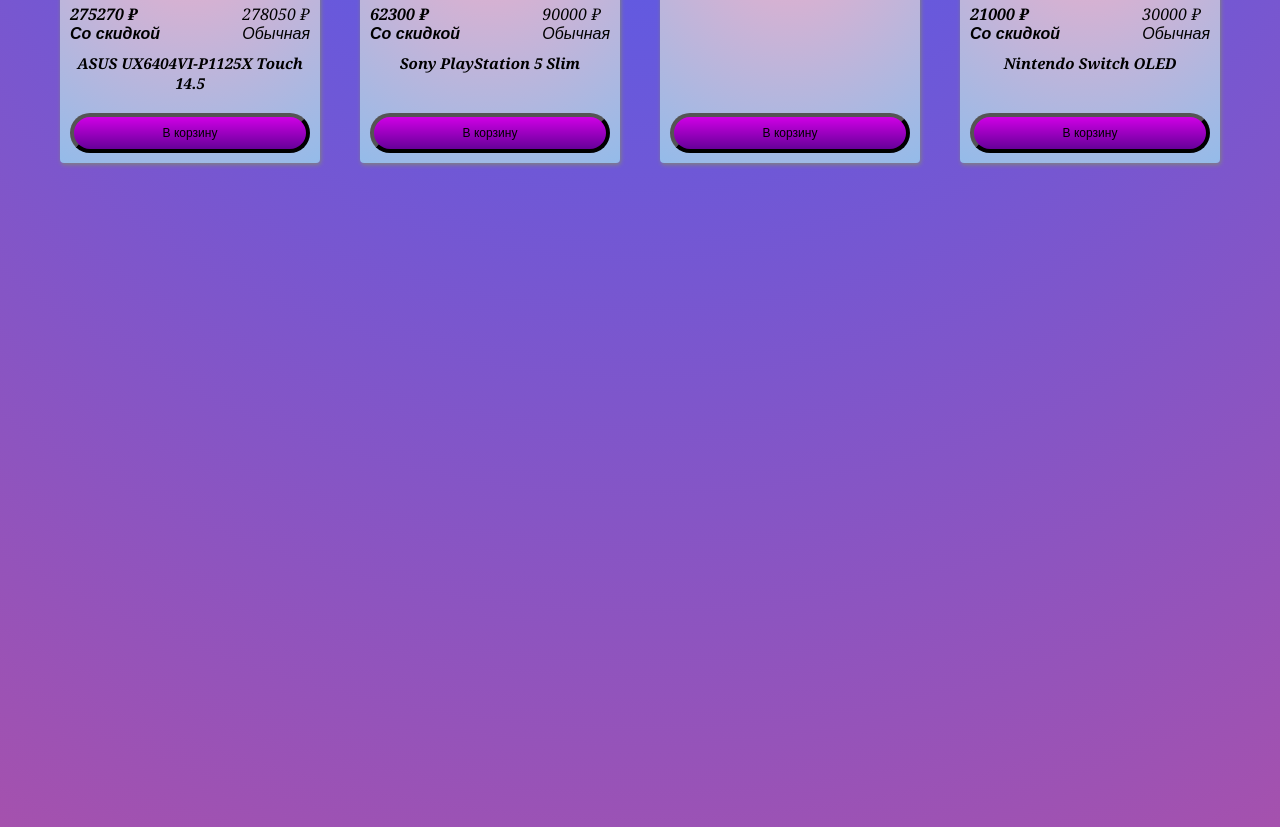
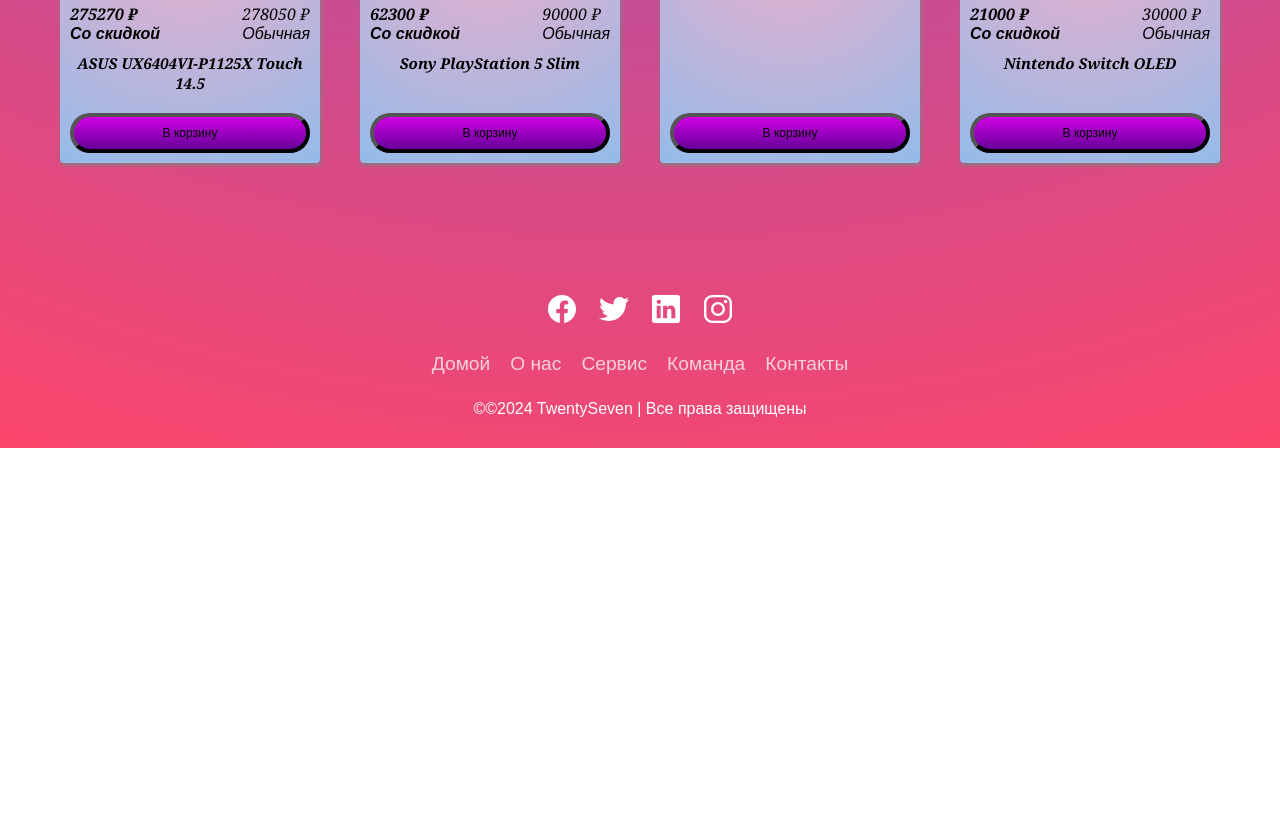
Before and after one commit to Garifchik27/TwSv, a plain HTML site: page index.html in a window 1280 px wide. Shown: the part 3233-4060 px from the top of the page. After the commit the page ends 3681 px from the top, so only its background shows below. Drawn offline with nearby package versions, Linux system fonts and the light colour scheme.

Commit message:
Add files via upload

```diff
--- a/CSS/style.css
+++ b/CSS/style.css
@@ -111,10 +111,6 @@
     transform: scale(1);
 }
 
-.footer{
-    margin: 2000px 0 0 0;
-
-}
 
 .card {
     /* width: 225px; */
@@ -443,3 +439,124 @@
 
 
 * {box-sizing: border-box;}
+
+
+
+
+@import url("https://fonts.googleapis.com/css2?family=Poppins:wght@200;300;400;500;600;700;800;900&display=swap");
+
+.footer {
+    position: relative;
+    width: 100%;
+    min-height: 100px;
+    padding: 20px 50px;
+    display: flex;
+    justify-content: center;
+    align-items: center;
+    flex-direction: column;
+    margin-top: 100px;
+  }
+
+.social-icon,
+.menu {
+    position: relative;
+    display: flex;
+    justify-content: center;
+    align-items: center;
+    margin: 10px 0;
+    flex-wrap: wrap;
+}
+
+.social-icon__item,
+.menu__item {
+list-style: none;
+}
+
+.social-icon__link {
+font-size: 2rem;
+color: #fff;
+margin: 0 10px;
+display: inline-block;
+transition: 0.5s;
+}
+.social-icon__link:hover {
+transform: translateY(-10px);
+}
+
+.menu__link {
+font-size: 1.2rem;
+color: #fff;
+margin: 0 10px;
+display: inline-block;
+transition: 0.5s;
+text-decoration: none;
+opacity: 0.75;
+font-weight: 300;
+}
+
+.menu__link:hover {
+opacity: 1;
+}
+
+.footer p {
+color: #fff;
+margin: 15px 0 10px 0;
+font-size: 1rem;
+font-weight: 300;
+}
+
+.wave {
+position: absolute;
+top: -100px;
+left: 0;
+width: 100%;
+height: 100px;
+/* background: url("https://i.ibb.co/wQZVxxk/wave.png"); */
+background-size: 1000px 100px;
+}
+
+.wave#wave1 {
+z-index: 1000;
+opacity: 1;
+bottom: 0;
+animation: animateWaves 4s linear infinite;
+}
+
+.wave#wave2 {
+z-index: 999;
+opacity: 0.5;
+bottom: 10px;
+animation: animate 4s linear infinite !important;
+}
+
+.wave#wave3 {
+z-index: 1000;
+opacity: 0.2;
+bottom: 15px;
+animation: animateWaves 3s linear infinite;
+}
+
+.wave#wave4 {
+z-index: 999;
+opacity: 0.7;
+bottom: 20px;
+animation: animate 3s linear infinite;
+}
+
+@keyframes animateWaves {
+0% {
+    background-position-x: 1000px;
+}
+100% {
+    background-positon-x: 0px;
+}
+}
+
+@keyframes animate {
+0% {
+    background-position-x: -1000px;
+}
+100% {
+    background-positon-x: 0px;
+}
+}
--- a/index.html
+++ b/index.html
@@ -448,10 +448,39 @@
 
         </section>
 
-
     </main>
     <footer class="footer">
-        <p>Авторs проекта: Андрей Гарифов и Клим С.</p>
-    </footer>
+        <div class="waves">
+          <div class="wave" id="wave1"></div>
+          <div class="wave" id="wave2"></div>
+          <div class="wave" id="wave3"></div>
+          <div class="wave" id="wave4"></div>
+        </div>
+        <ul class="social-icon">
+          <li class="social-icon__item"><a class="social-icon__link" href="#">
+              <ion-icon name="logo-facebook"></ion-icon>
+            </a></li>
+          <li class="social-icon__item"><a class="social-icon__link" href="#">
+              <ion-icon name="logo-twitter"></ion-icon>
+            </a></li>
+          <li class="social-icon__item"><a class="social-icon__link" href="#">
+              <ion-icon name="logo-linkedin"></ion-icon>
+            </a></li>
+          <li class="social-icon__item"><a class="social-icon__link" href="#">
+              <ion-icon name="logo-instagram"></ion-icon>
+            </a></li>
+        </ul>
+        <ul class="menu">
+          <li class="menu__item"><a class="menu__link" href="#">Домой</a></li>
+          <li class="menu__item"><a class="menu__link" href="#">О нас</a></li>
+          <li class="menu__item"><a class="menu__link" href="#">Сервис</a></li>
+          <li class="menu__item"><a class="menu__link" href="#">Команда</a></li>
+          <li class="menu__item"><a class="menu__link" href="#">Контакты</a></li>
+
+        </ul>
+        <p>&copy;©2024 TwentySeven | Все права защищены</p>
+      </footer>
+      <script type="module" src="https://unpkg.com/ionicons@5.5.2/dist/ionicons/ionicons.esm.js"></script>
+      <script nomodule src="https://unpkg.com/ionicons@5.5.2/dist/ionicons/ionicons.js"></script>
 </body>
 </html>
```
Also changed, not shown: index_eng.html (+33 -2 lines).
